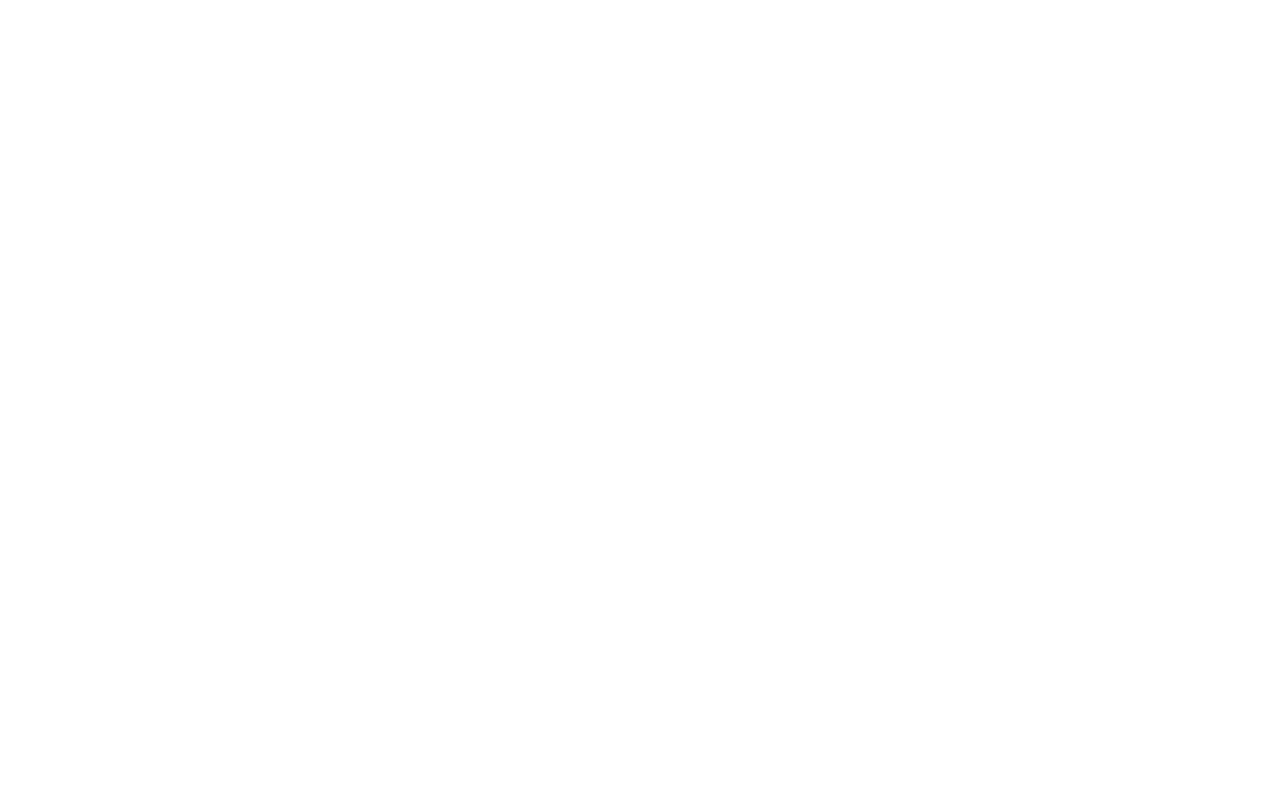
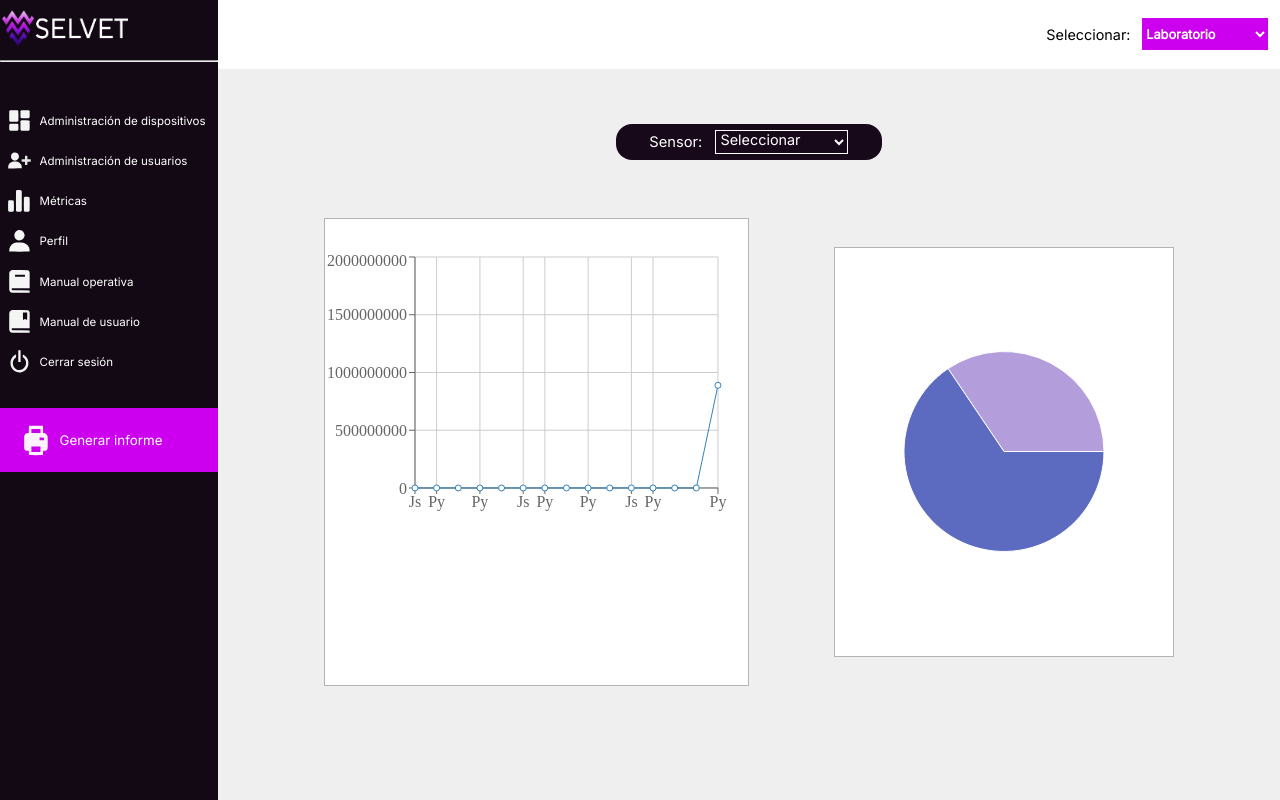
Before and after one commit to KarlaG56/SELVET, a React (Vite) app: page /Metricas-administrador in a window 1280 px wide. Before the commit this address had no page. Built offline with nearby package versions, Linux system fonts and the light colour scheme.

Commit message:
[ADD] Graphics

```diff
--- a/package.json
+++ b/package.json
@@ -12,7 +12,8 @@
   "dependencies": {
     "react": "^18.2.0",
     "react-dom": "^18.2.0",
-    "react-router-dom": "^6.14.0"
+    "react-router-dom": "^6.14.0",
+    "recharts": "^2.7.2"
   },
   "devDependencies": {
     "@types/react": "^18.0.37",
--- a/src/App.jsx
+++ b/src/App.jsx
@@ -9,6 +9,7 @@
 import EditPerfilAdmin from "./Components/Page/EditPerfilAdmin";
 import ManualOPerativa from "./Components/Page/ManualOPerativa";
 import ManualUsuario from "./Components/Page/ManualUsuario";
+import MetricasAdmin from "./Components/Page/MetricasAdmin";
 
 
 function App() {
@@ -27,7 +28,7 @@
         <Route path="/Editar-Perfil-administrador" element={<EditPerfilAdmin/>}></Route>
         <Route path="/Manual-operativa" element={<ManualOPerativa/>}></Route>
         <Route path="/Manual-usuario" element={<ManualUsuario/>}></Route>
-
+        <Route path="/Metricas-administrador" element={<MetricasAdmin/>}></Route>
       </Routes>
     </BrowserRouter>
 
--- a/src/Components/Aside.jsx
+++ b/src/Components/Aside.jsx
@@ -24,7 +24,7 @@
                 </div>
             </Link>
 
-            <Link to='/'  >
+            <Link to='/Metricas-administrador'  >
                 <div className="option" >
                     <img className="icon-menu" src="/Icon/metrica.svg" />
                     <a className="txt-option" href="">Métricas</a>
--- /dev/null
+++ b/src/Components/Metricas/Admin/Body.jsx
@@ -0,0 +1,9 @@
+import Graphics from "./Graphics";
+
+function Body(){
+    return(
+        <Graphics/>
+    )
+}
+
+export default Body;
--- /dev/null
+++ b/src/Components/Metricas/Admin/Graphics.jsx
@@ -0,0 +1,158 @@
+import { React } from 'react';
+import { PieChart, ResponsiveContainer, Pie, Tooltip, Cell, LineChart, Line, XAxis, YAxis, CartesianGrid } from 'recharts';
+
+const ArraM = [
+    {
+        name: "Js",
+        stu: 7,
+        fees: 0,
+    },
+
+    {
+        name: "Py",
+        stu: 9990,
+        fees: 11500,
+    },
+
+    {
+        name: "Py",
+        stu: 20,
+        fees: 13,
+    },
+
+    {
+        name: "Py",
+        stu: 80,
+        fees: 13,
+    },
+
+    {
+        name: "Py",
+        stu: 80,
+        fees: 19903,
+    },
+
+    {
+        name: "Js",
+        stu: 7,
+        fees: 0,
+    },
+
+    {
+        name: "Py",
+        stu: 9990,
+        fees: 11500,
+    },
+
+    {
+        name: "Py",
+        stu: 20,
+        fees: 13,
+    },
+
+    {
+        name: "Py",
+        stu: 80,
+        fees: 13,
+    },
+
+    {
+        name: "Py",
+        stu: 80,
+        fees: 19903,
+    },
+    {
+        name: "Js",
+        stu: 7,
+        fees: 0,
+    },
+
+    {
+        name: "Py",
+        stu: 9990,
+        fees: 11500,
+    },
+
+    {
+        name: "Py",
+        stu: 20,
+        fees: 13,
+    },
+
+    {
+        name: "Py",
+        stu: 80,
+        fees: 13,
+    },
+
+    {
+        name: "Py",
+        stu: 888989990,
+        fees: 1990999993,
+    },
+
+
+]
+
+
+const data = [
+    { name: 'Name', value: 2400 },
+    { name: 'NameB', value: 4567 },
+];
+
+const COLORS = ['#b39ddb', "#5c6bc0"];
+
+function Graphics() {
+    return (
+        <div className="div-graphics-container">
+            <div className="div-select-sensor">
+                <a href="">Sensor:</a>
+                <select name="" id="" className="select-graphics-sensor">
+                    <option value="">Seleccionar</option>
+                    <option value="">Gas LP</option>
+                </select>
+            </div>
+            <div className="graphics-container">
+                <div className="graphics-line">
+                    <div className="line">
+                        <ResponsiveContainer width="100%" height='100%' aspect={1.5}>
+                            <LineChart
+                                data={ArraM}
+                                width={500}
+                                height={300}
+                                margin={{ bottom: 15, top: 6, right: 30, left: 30 }}
+                            >
+                                <CartesianGrid />
+                                <XAxis dataKey={'name'} interval={`preserveStartEnd`} />
+                                <YAxis dataKey={'fees'} />
+                                <Line dataKey={'stu'} />
+                            </LineChart>
+                        </ResponsiveContainer>
+                    </div>
+
+                </div>
+
+                <div className="graphics-circle">
+                    <ResponsiveContainer>
+                        <PieChart >
+                            <Pie
+                                dataKey='value'
+                                data={data}
+                                outerRadius={100}
+
+                                fill='#82ca9d'
+                            >
+                                {data.map((entry, index) => (
+                                    <Cell key={`cell-${index}`} fill={COLORS[index % COLORS.length]} />
+                                ))}
+                            </Pie>
+                            <Tooltip />
+                        </PieChart>
+                    </ResponsiveContainer>
+                </div>
+            </div>
+        </div>
+    )
+}
+
+export default Graphics;
--- /dev/null
+++ b/src/Components/Page/MetricasAdmin.jsx
@@ -0,0 +1,20 @@
+import Body from "../Metricas/Admin/Body";
+import Header from "../Header";
+import Aside from "../Aside";
+import '../../assets/Styles/Metricas.css';
+
+function MetricasAdmin() {
+    return (
+        <div className="background">
+            <Header />
+            <Aside />
+            <div className="div-contenido-container">
+                <div className="contenido-body">
+                    <Body />
+                </div>
+            </div>
+        </div>
+    )
+}
+
+export default MetricasAdmin;
--- /dev/null
+++ b/src/assets/Styles/Metricas.css
@@ -0,0 +1,81 @@
+@import url('https://fonts.googleapis.com/css2?family=Inter:wght@300&family=Open+Sans:wght@300&display=swap');
+
+
+* {
+    margin: 0;
+    padding: 0;
+    box-sizing: border-box;
+}
+
+.div-graphics-container {
+    width: 100%;
+    height: 100%;
+    background-color: transparent;
+    position: absolute;
+    display: flex;
+    align-items: center;
+    justify-content: center;
+    flex-direction: column;
+}
+
+.div-select-sensor {
+    width: 25%;
+    height: 2.2rem;
+    display: flex;
+    justify-content: center;
+    flex-direction: row;
+    align-items: center;
+    font-family: 'Inter', sans-serif;
+    font-size: 0.9rem;
+    background-color: #17091A;
+    border-radius: 1rem
+
+}
+
+.div-select-sensor a{
+    color: #fff;
+}
+
+.select-graphics-sensor {
+    background-color: transparent;
+    border: white 0.1rem solid;
+    height: 1.5rem;
+    margin-left: 5%;
+    outline: none;
+    font-family: 'Inter', sans-serif;
+    font-size: 0.9rem;
+    width: 50%;
+    color: white;
+    display: flex;
+    justify-content: center;
+    flex-direction: column;
+}
+
+.graphics-container {
+    width: 80%;
+    height: 80%;
+    background-color: transparent;
+    display: flex;
+    align-items: center;
+    justify-content: space-between;
+}
+
+.graphics-line {
+    width: 50%;
+    height: 80%;
+    background-color: white;
+    border: #b3b3b3 0.1rem solid;
+}
+
+.line {
+    margin-top: 7.5%;
+
+}
+
+
+.graphics-circle {
+    width: 40%;
+    height: 70%;
+    background-color: white;
+    border: #b3b3b3 0.1rem solid;
+}
```
Also changed, not shown: 1 other file (tests, documents, lock files or other folders).
